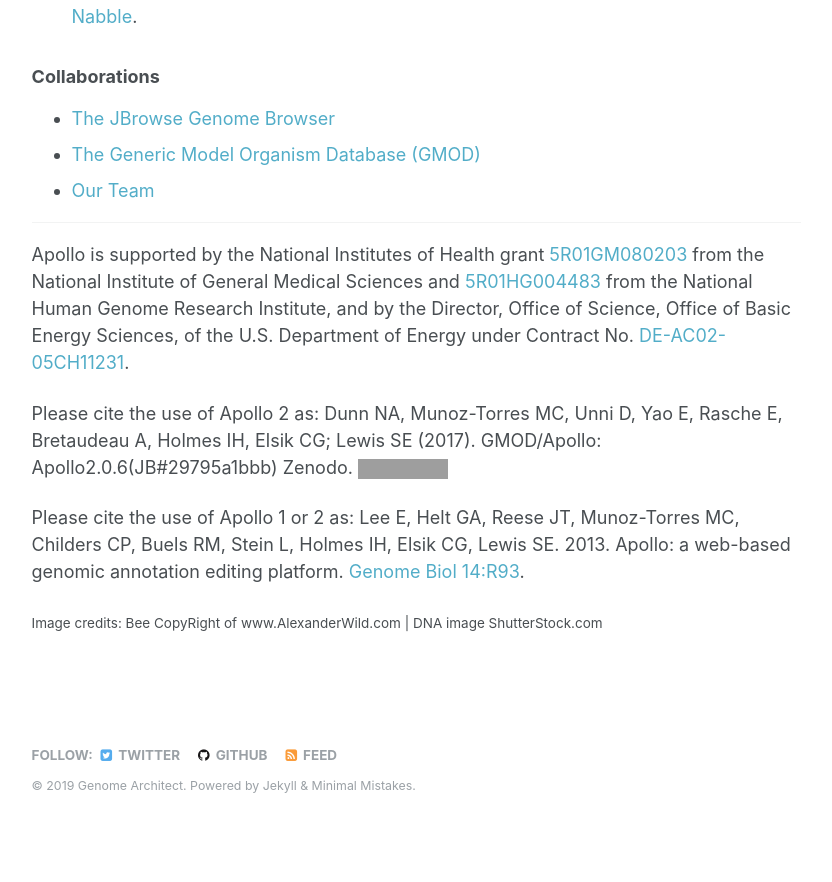
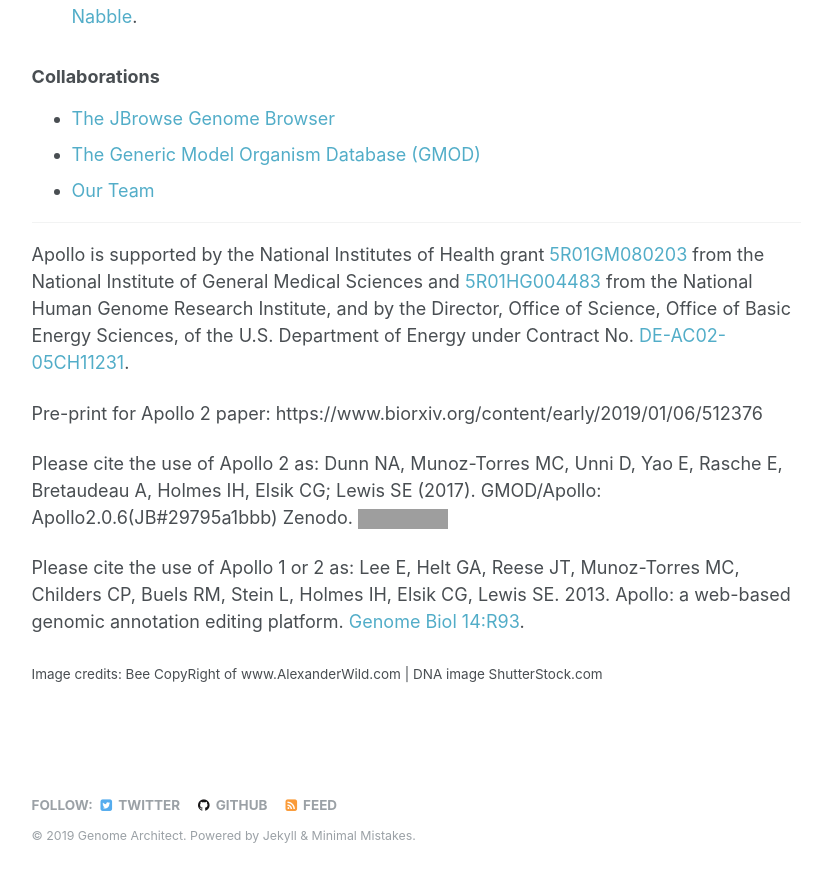
Before and after one commit to genomearchitect/genomearchitect.github.io, a Jekyll site: the page built from _pages/main.md, in a window 1280 px wide and 900 px high, scrolled down 1630 px. Shown: the top 882 px of the window, without its empty margins (250-1082 px from the left). Built offline with Jekyll 4.4.1, drawn with Linux system fonts in a browser that asks for light colours; before the commit the page ends 2479 px from its top, so only the background shows below that; grey boxes are pictures that could not be loaded.

Commit message:
Update main.md

```diff
--- a/_pages/main.md
+++ b/_pages/main.md
@@ -59,8 +59,10 @@ Apollo is supported by the National Institutes of Health grant [5R01GM080203](ht
  from the National Human Genome Research Institute, and by the Director, Office of Science, Office of Basic Energy Sciences,
   of the U.S. Department of Energy under Contract No. [DE-AC02-05CH11231](http://www.ucop.edu/laboratory-management/contracts/lbnl/index.html).
 
+Pre-print for Apollo 2 paper:  https://www.biorxiv.org/content/early/2019/01/06/512376
+
 Please cite the use of Apollo 2 as:
-Dunn NA, Munoz-Torres MC, Unni D, Yao E, Rasche E, Bretaudeau A, Holmes IH, Elsik CG; Lewis SE (2017). GMOD/Apollo: Apollo2.0.6(JB#29795a1bbb) Zenodo. [![https://doi.org/10.5281/zenodo.268535](https://zenodo.org/badge/DOI/10.5281/zenodo.268535.svg)](https://doi.org/10.5281/zenodo.268535)
+Dunn NA, Munoz-Torres MC, Unni D, Yao E, Rasche E, Bretaudeau A, Holmes IH, Elsik CG; Lewis SE (2017). GMOD/Apollo: Apollo2.0.6(JB#29795a1bbb) Zenodo. [![DOI](https://zenodo.org/badge/DOI/10.5281/zenodo.2254462.svg)](https://doi.org/10.5281/zenodo.2254462)
 
 Please cite the use of Apollo 1 or 2 as: Lee E, Helt GA, Reese JT, Munoz-Torres MC, Childers CP, Buels RM, Stein L, Holmes IH, Elsik CG, Lewis SE. 2013. Apollo: a web-based genomic annotation editing platform. [Genome Biol 14:R93](http://genomebiology.com/2013/14/8/R93/abstract).
 
```
